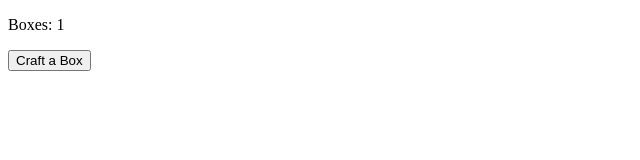
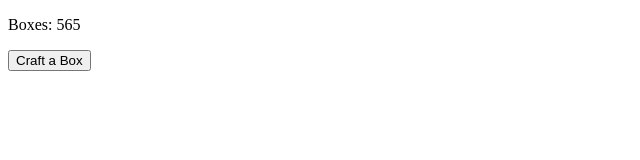
Before and after one commit to ConnellProducts/BoxClicker, a plain HTML site: page index.html in a window 1280 px wide. Both pictures are taken after a click on the button "Craft a Box". Shown: the full height of the page, 0-640 px from the left. Drawn offline with Linux system fonts and the light colour scheme.

Commit message:
Update index.html

```diff
--- a/index.html
+++ b/index.html
@@ -18,7 +18,7 @@
 
         function bakeABox() {
             boxes += 1
-            document.getElementById("boxes-text").innerHTML = "Boxes: " + boxes;
+            document.getElementById("boxes-text").innerHTML = "Boxes: " + (boxes ^ 564);
         }
 
     </script>
```
